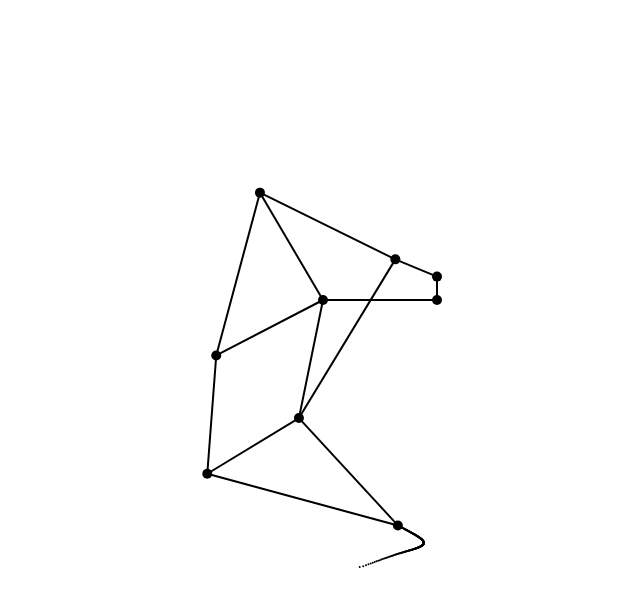
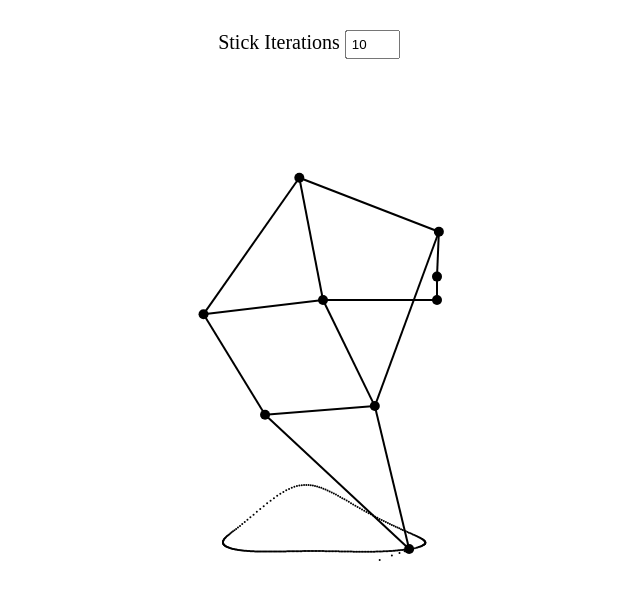
Before and after one commit to ExploreInfinity-01/Strandbeest-Simulation, a plain HTML site: page index.html in a window 1280 px wide. Shown: the whole page, without its empty margins (331-971 px from the left). Drawn offline with Linux system fonts and the light colour scheme.

Commit message:
Add files via upload

```diff
--- a/index.html
+++ b/index.html
@@ -8,6 +8,10 @@
 </head>
 <body>
 
+    <label>
+        Stick Iterations
+        <input type="number" name="iterations" id="iterations" min="1" max="100" value="10">
+    </label>
     <canvas id="canvas"></canvas>
 
     <script type="module" src="main.js"></script>
--- a/js/stick.js
+++ b/js/stick.js
@@ -10,15 +10,15 @@ export class Stick {
         if((this.p1.fixed && this.p1.motor) || (this.p2.fixed && this.p2.motor)) {
             this.stickVec = this.p1.motor ? this.p1.subtract(this.p2) : this.p2.subtract(this.p1);
         }
+        this.currentLength = this.length;
     }
 
     update() {
-
         const stickVec = this.p1.subtract(this.p2);
-        if(stickVec.magnitude() < this.length*0.9) console.log(stickVec.magnitude() > this.length);
+        this.currentLength = stickVec.magnitude()
         if(stickVec.magnitude() > 0.01) {
             if(this.p1.fixed || this.p2.fixed) {
-                const dirOfStick = Vector.polarToVec(1, (this.stickVec ? this.stickVec.angle() + (this.p1.motor ? this.p1.angle : this.p2.angle) : stickVec.normalize().angle())).normalize();
+                const dirOfStick = Vector.polarToVec(1, (this.stickVec ? this.stickVec.angle() + (this.p1.motor ? this.p1.angle : this.p2.angle) : stickVec.angle())).normalize();
                 if(!this.p2.fixed) this.p2.updatePos(dirOfStick.scale(-this.length).add(this.p1));
                 if(!this.p1.fixed) this.p1.updatePos(dirOfStick.scale(this.length).add(this.p2));
             } else {
--- a/js/structure.js
+++ b/js/structure.js
@@ -37,7 +37,10 @@ export class Structure {
     update(deltaTime, forces) {
         const updatedDeltaTime = deltaTime * this.timeSpeed;
         for(const point of this.points) point.update(updatedDeltaTime, forces);
-        for(const stick of this.sticks) stick.update(updatedDeltaTime);
+        const iterations = document.getElementById('iterations');
+        for(let i = 0; i < Number(iterations.value); i++) {
+            for(const stick of this.sticks) stick.update(updatedDeltaTime);
+        }
     }
 
     draw(context) {
--- a/main.js
+++ b/main.js
@@ -63,7 +63,9 @@ const stickG = structure.addStick(pointFH, pointCI, g);
 const stickK = structure.addStick(pointMJ, pointCI, k);
 
 pointHI.setPointDrawPath();
-structure.changeTimeSpeed(1)
+structure.changeTimeSpeed(5)
+
+const sticks = { stickA, stickB, stickC, stickD, stickE, stickF, stickG, stickH, stickI, stickJ, stickK, stickL, stickM };
 
 // const fixedPoint = structure.addPoint(window.innerWidth*0.75, 300, true);
 // fixedPoint.motor = true;
--- a/style.css
+++ b/style.css
@@ -11,3 +11,18 @@ canvas {
     translate: -50% -50%;
     /* background-color: gray; */
 }
+
+#iterations {
+    padding: 5px;
+    width: 55px;
+}
+
+label {
+    font-size: 20px;
+    position: absolute;
+    top: 30px;
+    left: 50%;
+    translate: -50% 0;
+    z-index: 1;
+    width: max-content;
+}
```
